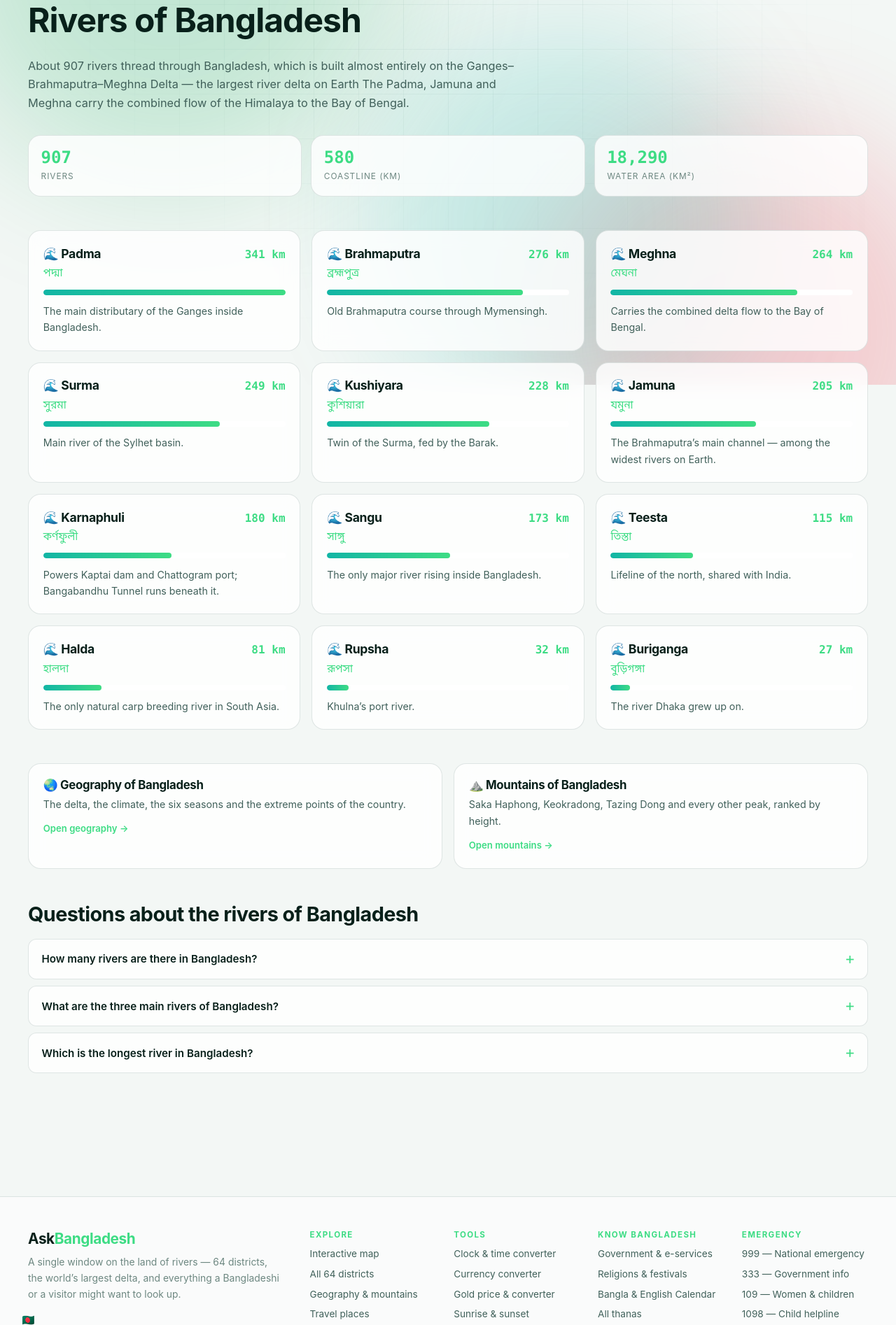
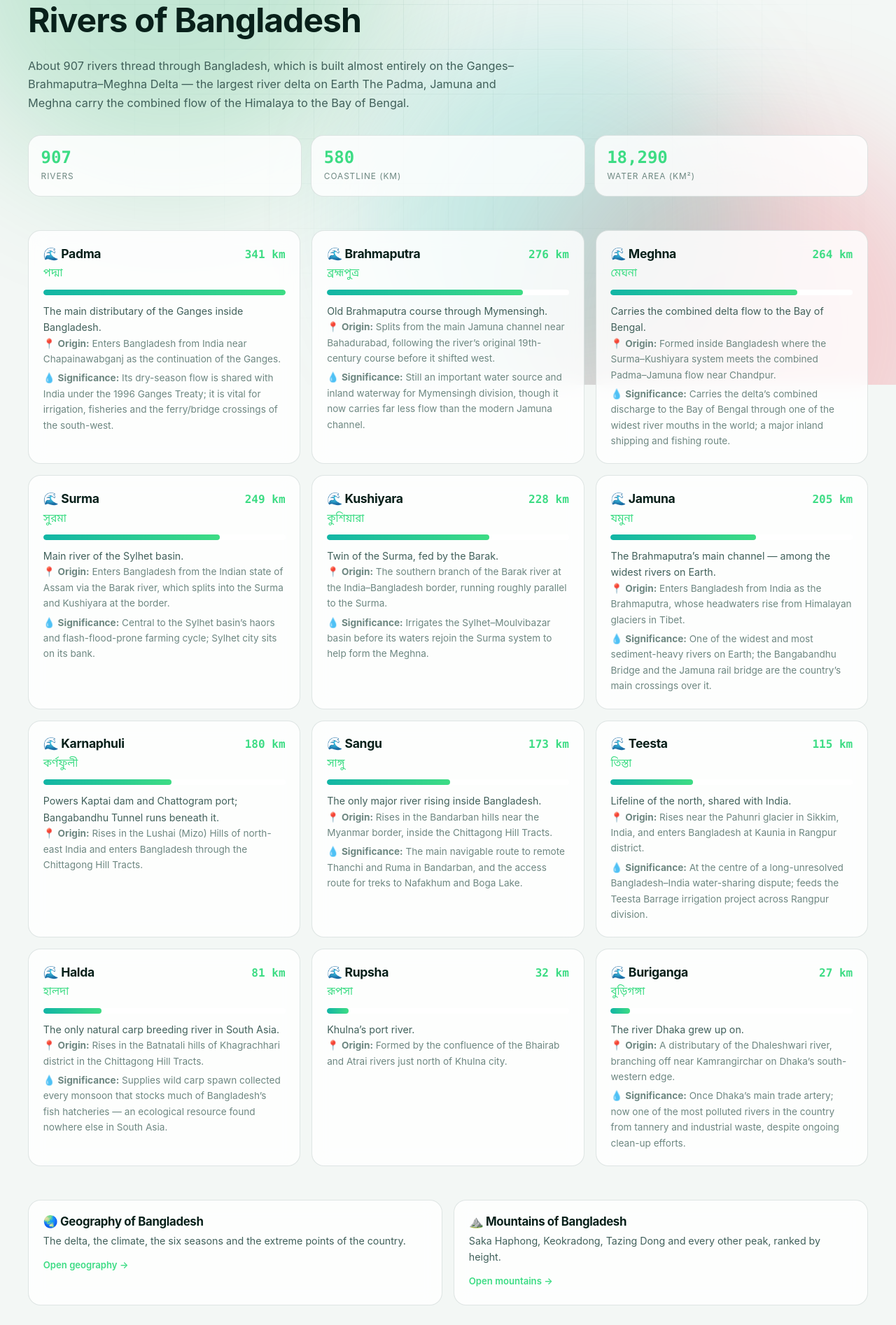
Before and after one commit to Towfique-Ahmed/AskBangladesh, a PHP site: page /rivers in a window 1280 px wide. Shown: the part 250-2144 px from the top of the page at 70% size. Run offline with PHP 8.4, Linux system fonts and the light colour scheme.

Commit message:
Surface trek difficulty and river origin/significance on geography pages
Render the new trek_info field on mountain cards and origin/significance
fields on river cards, sourced from includes/data/places.php.

Co-Authored-By: Claude Sonnet 5 <noreply@anthropic.com>
Claude-Session: https://claude.ai/code/session_01Sf8PutHQE4WkCPzQNH5RYZ

```diff
--- a/pages/geography.php
+++ b/pages/geography.php
@@ -116,6 +116,9 @@ $longest = max(array_column($rivers, 'length'));
                style="background:linear-gradient(90deg,var(--gold-500),var(--red-500))"></div>
         </div>
         <p><?= e($m['note']) ?></p>
+        <?php if (!empty($m['trek_info'])): ?>
+          <p style="font-size:.82rem;color:var(--text-mute)">🥾 <?= e($m['trek_info']) ?></p>
+        <?php endif; ?>
         <div style="margin-top:.6rem"><span class="badge"><?= e($m['district']) ?></span>
           <span class="badge badge--gold"><?= e($m['range']) ?></span></div>
       </article>
--- a/pages/mountains.php
+++ b/pages/mountains.php
@@ -81,6 +81,9 @@ require APP_ROOT . '/includes/layout/header.php';
              style="background:linear-gradient(90deg,var(--gold-500),var(--red-500))"></div>
       </div>
       <p><?= e($m['note']) ?></p>
+      <?php if (!empty($m['trek_info'])): ?>
+        <p style="font-size:.85rem;color:var(--text-mute)">🥾 <?= e($m['trek_info']) ?></p>
+      <?php endif; ?>
       <div style="margin-top:.6rem">
         <span class="badge badge--gold"><?= e($m['range']) ?></span>
         <?php
--- a/pages/rivers.php
+++ b/pages/rivers.php
@@ -62,6 +62,12 @@ require APP_ROOT . '/includes/layout/header.php';
                style="background:linear-gradient(90deg,var(--teal-500),var(--green-300))"></div>
         </div>
         <p><?= e($r['note']) ?></p>
+        <?php if (!empty($r['origin'])): ?>
+          <p style="font-size:.85rem;color:var(--text-mute);margin-bottom:.3rem">📍 <strong>Origin:</strong> <?= e($r['origin']) ?></p>
+        <?php endif; ?>
+        <?php if (!empty($r['significance'])): ?>
+          <p style="font-size:.85rem;color:var(--text-mute);margin-bottom:0">💧 <strong>Significance:</strong> <?= e($r['significance']) ?></p>
+        <?php endif; ?>
       </article>
     <?php endforeach; ?>
   </div>
```
